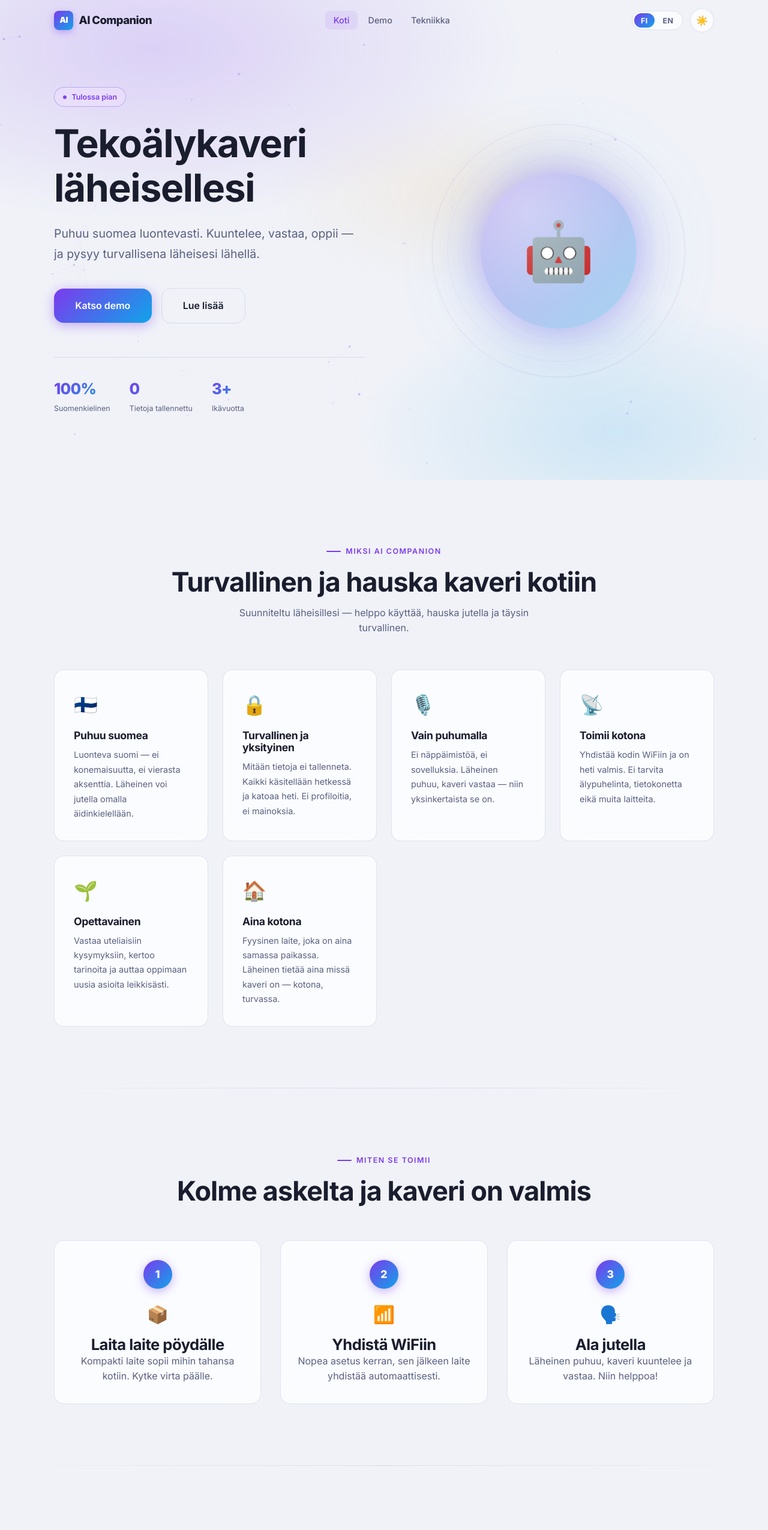
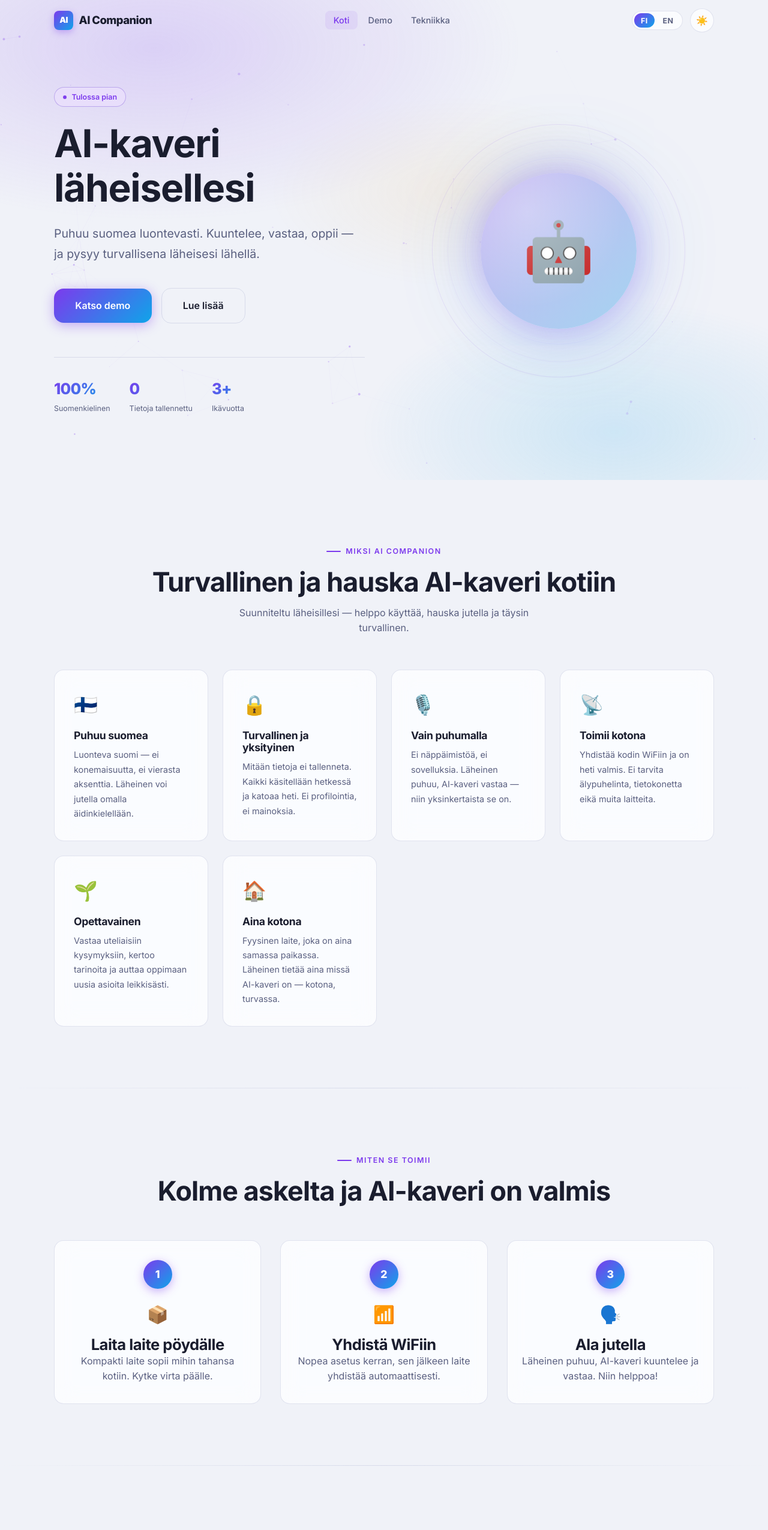
Before and after one commit to punkQcom/punkQcom.github.io, a plain HTML site: page products/aicompanion/index.html in a window 1280 px wide. Shown: the top 2550 px of the page at 60% size. Drawn offline with Linux system fonts and the light colour scheme.

Commit message:
Replace kaveri/companion with AI-kaveri/AI Companion; fix language issues
- kaveri → AI-kaveri in all Finnish copy across 3 pages
- companion → AI Companion in all English copy
- Tekoälykaveri → AI-kaveri (compound word clarified)
- Fix data-fi typo: profiloitia → profilointia (index.html)
- Remove child-centric 'vanhempana/as a parent' from privacy callout (tech.html)
- Remove 'ikätasoisia/age-appropriate' from demo preview (demo.html)
- Capitalise 'An AI Companion' consistently in footer data-en

Co-Authored-By: Paperclip <noreply@paperclip.ing>

```diff
--- a/products/aicompanion/index.html
+++ b/products/aicompanion/index.html
@@ -3,8 +3,8 @@
 <head>
   <meta charset="UTF-8">
   <meta name="viewport" content="width=device-width, initial-scale=1.0">
-  <meta name="description" content="Tekoälykaveri läheisellesi — puhuu suomea luontevasti, turvallinen ja yksityinen.">
-  <title>AI Companion — Tekoälykaveri läheisellesi</title>
+  <meta name="description" content="AI-kaveri läheisellesi — puhuu suomea luontevasti, turvallinen ja yksityinen.">
+  <title>AI Companion — AI-kaveri läheisellesi</title>
   <link rel="preconnect" href="https://fonts.googleapis.com">
   <link rel="preconnect" href="https://fonts.gstatic.com" crossorigin>
   <link href="https://fonts.googleapis.com/css2?family=Inter:wght@400;500;600;700;800;900&family=JetBrains+Mono:wght@400;600&display=swap" rel="stylesheet">
@@ -193,9 +193,9 @@
         </div>
 
         <h1 class="hero-title"
-            data-fi="Tekoälykaveri<br>läheisellesi"
-            data-en="An AI companion<br>for your loved one">
-          Tekoälykaveri<br>läheisellesi
+            data-fi="AI-kaveri<br>läheisellesi"
+            data-en="An AI Companion<br>for your loved one">
+          AI-kaveri<br>läheisellesi
         </h1>
 
         <p class="hero-subtitle"
@@ -243,8 +243,8 @@
   <div class="container">
     <div class="reveal" style="text-align:center; margin-bottom:3.5rem;">
       <div class="section-label" data-fi="Miksi AI Companion" data-en="Why AI Companion">Miksi AI Companion</div>
-      <h2 data-fi="Turvallinen ja hauska kaveri kotiin"
-          data-en="A safe and fun companion for home">Turvallinen ja hauska kaveri kotiin</h2>
+      <h2 data-fi="Turvallinen ja hauska AI-kaveri kotiin"
+          data-en="A safe and fun AI Companion for home">Turvallinen ja hauska AI-kaveri kotiin</h2>
       <p class="text-muted" style="margin-top:0.75rem; max-width:54ch; margin-inline:auto;"
          data-fi="Suunniteltu läheisillesi — helppo käyttää, hauska jutella ja täysin turvallinen."
          data-en="Designed for loved ones — easy to use, fun to chat with, and completely safe.">
@@ -264,7 +264,7 @@
       <div class="glass card reveal reveal-delay-2">
         <div class="benefit-icon">🔒</div>
         <h3 data-fi="Turvallinen ja yksityinen" data-en="Safe and private">Turvallinen ja yksityinen</h3>
-        <p data-fi="Mitään tietoja ei tallenneta. Kaikki käsitellään hetkessä ja katoaa heti. Ei profiloitia, ei mainoksia."
+        <p data-fi="Mitään tietoja ei tallenneta. Kaikki käsitellään hetkessä ja katoaa heti. Ei profilointia, ei mainoksia."
            data-en="No data is stored. Everything is processed instantly and vanishes. No profiling, no ads.">
           Mitään tietoja ei tallenneta. Kaikki käsitellään hetkessä ja katoaa heti. Ei profilointia, ei mainoksia.
         </p>
@@ -272,9 +272,9 @@
       <div class="glass card reveal reveal-delay-3">
         <div class="benefit-icon">🎙️</div>
         <h3 data-fi="Vain puhumalla" data-en="Just talk to it">Vain puhumalla</h3>
-        <p data-fi="Ei näppäimistöä, ei sovelluksia. Läheinen puhuu, kaveri vastaa — niin yksinkertaista se on."
-           data-en="No keyboard, no apps. Your loved one talks, the companion answers — it's that simple.">
-          Ei näppäimistöä, ei sovelluksia. Läheinen puhuu, kaveri vastaa — niin yksinkertaista se on.
+        <p data-fi="Ei näppäimistöä, ei sovelluksia. Läheinen puhuu, AI-kaveri vastaa — niin yksinkertaista se on."
+           data-en="No keyboard, no apps. Your loved one talks, the AI Companion answers — it's that simple.">
+          Ei näppäimistöä, ei sovelluksia. Läheinen puhuu, AI-kaveri vastaa — niin yksinkertaista se on.
         </p>
       </div>
       <div class="glass card reveal reveal-delay-1">
@@ -296,9 +296,9 @@
       <div class="glass card reveal reveal-delay-3">
         <div class="benefit-icon">🏠</div>
         <h3 data-fi="Aina kotona" data-en="Always at home">Aina kotona</h3>
-        <p data-fi="Fyysinen laite, joka on aina samassa paikassa. Läheinen tietää aina missä kaveri on — kotona, turvassa."
-           data-en="A physical device that is always in the same place. Your loved one always knows where the companion is — at home, safe.">
-          Fyysinen laite, joka on aina samassa paikassa. Läheinen tietää aina missä kaveri on — kotona, turvassa.
+        <p data-fi="Fyysinen laite, joka on aina samassa paikassa. Läheinen tietää aina missä AI-kaveri on — kotona, turvassa."
+           data-en="A physical device that is always in the same place. Your loved one always knows where the AI Companion is — at home, safe.">
+          Fyysinen laite, joka on aina samassa paikassa. Läheinen tietää aina missä AI-kaveri on — kotona, turvassa.
         </p>
       </div>
     </div>
@@ -313,8 +313,8 @@
     <div class="reveal" style="text-align:center; margin-bottom:3.5rem;">
       <div class="section-label"
            data-fi="Miten se toimii" data-en="How it works">Miten se toimii</div>
-      <h2 data-fi="Kolme askelta ja kaveri on valmis"
-          data-en="Three steps and the companion is ready">Kolme askelta ja kaveri on valmis</h2>
+      <h2 data-fi="Kolme askelta ja AI-kaveri on valmis"
+          data-en="Three steps and the AI Companion is ready">Kolme askelta ja AI-kaveri on valmis</h2>
     </div>
 
     <div class="steps-grid">
@@ -343,9 +343,9 @@
         <div class="step-icon">🗣️</div>
         <h3 data-fi="Ala jutella" data-en="Start talking">Ala jutella</h3>
         <p class="text-muted"
-           data-fi="Läheinen puhuu, kaveri kuuntelee ja vastaa. Niin helppoa!"
-           data-en="Your loved one talks, the companion listens and responds. That easy!">
-          Läheinen puhuu, kaveri kuuntelee ja vastaa. Niin helppoa!
+           data-fi="Läheinen puhuu, AI-kaveri kuuntelee ja vastaa. Niin helppoa!"
+           data-en="Your loved one talks, the AI Companion listens and responds. That easy!">
+          Läheinen puhuu, AI-kaveri kuuntelee ja vastaa. Niin helppoa!
         </p>
       </div>
     </div>
@@ -386,9 +386,9 @@
           <div class="logo-mark">AI</div>
           <span>AI Companion</span>
         </div>
-        <p data-fi="Tekoälykaveri läheisellesi — turvallinen, suomenkielinen, aina kotona."
-           data-en="An AI companion for your loved one — safe, Finnish-speaking, always at home.">
-          Tekoälykaveri läheisellesi — turvallinen, suomenkielinen, aina kotona.
+        <p data-fi="AI-kaveri läheisellesi — turvallinen, suomenkielinen, aina kotona."
+           data-en="An AI Companion for your loved one — safe, Finnish-speaking, always at home.">
+          AI-kaveri läheisellesi — turvallinen, suomenkielinen, aina kotona.
         </p>
       </div>
       <div class="footer-col">
```
Also changed, not shown: products/aicompanion/demo.html (+12 -12 lines), products/aicompanion/tech.html (+4 -4 lines).
